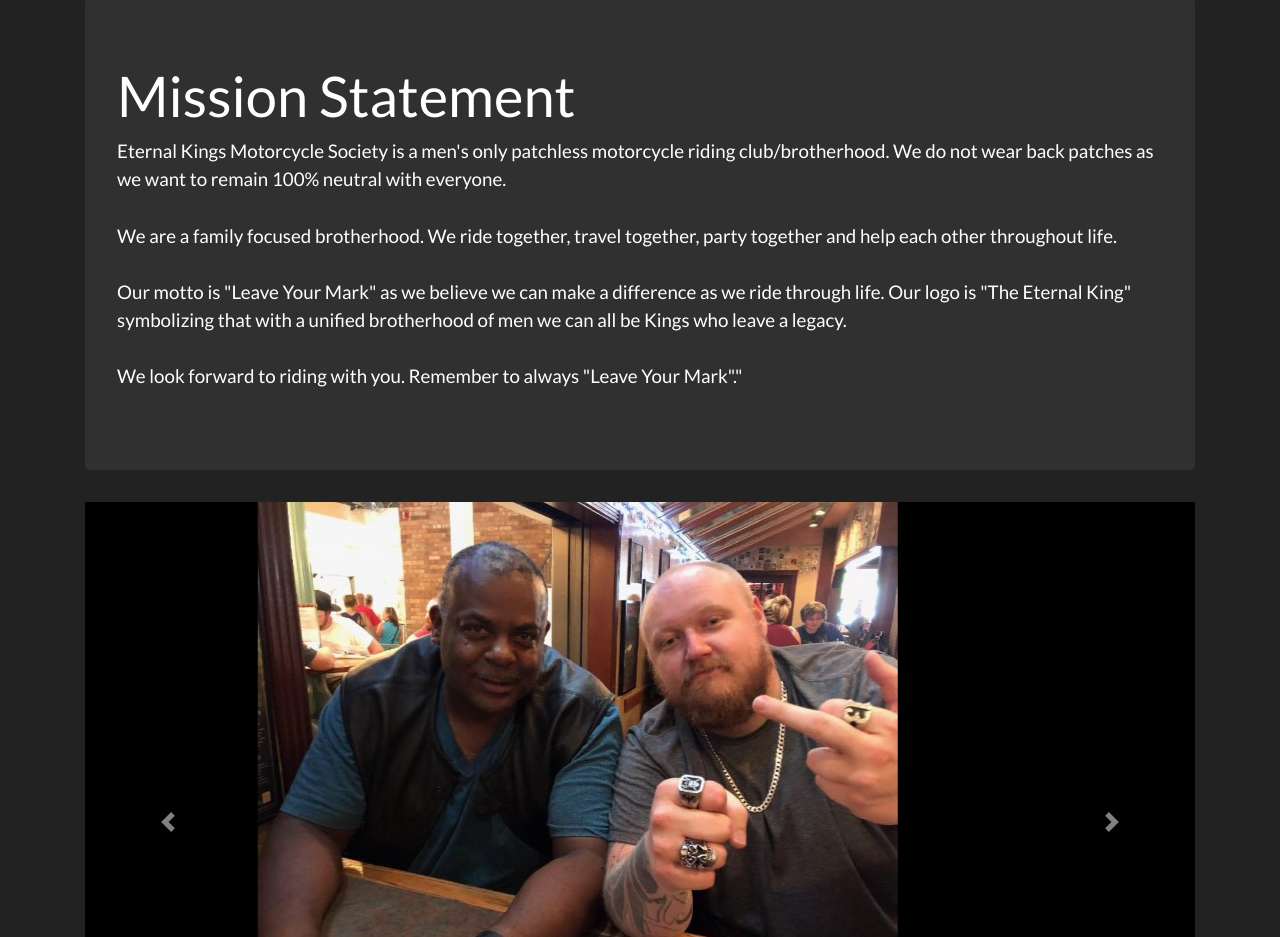
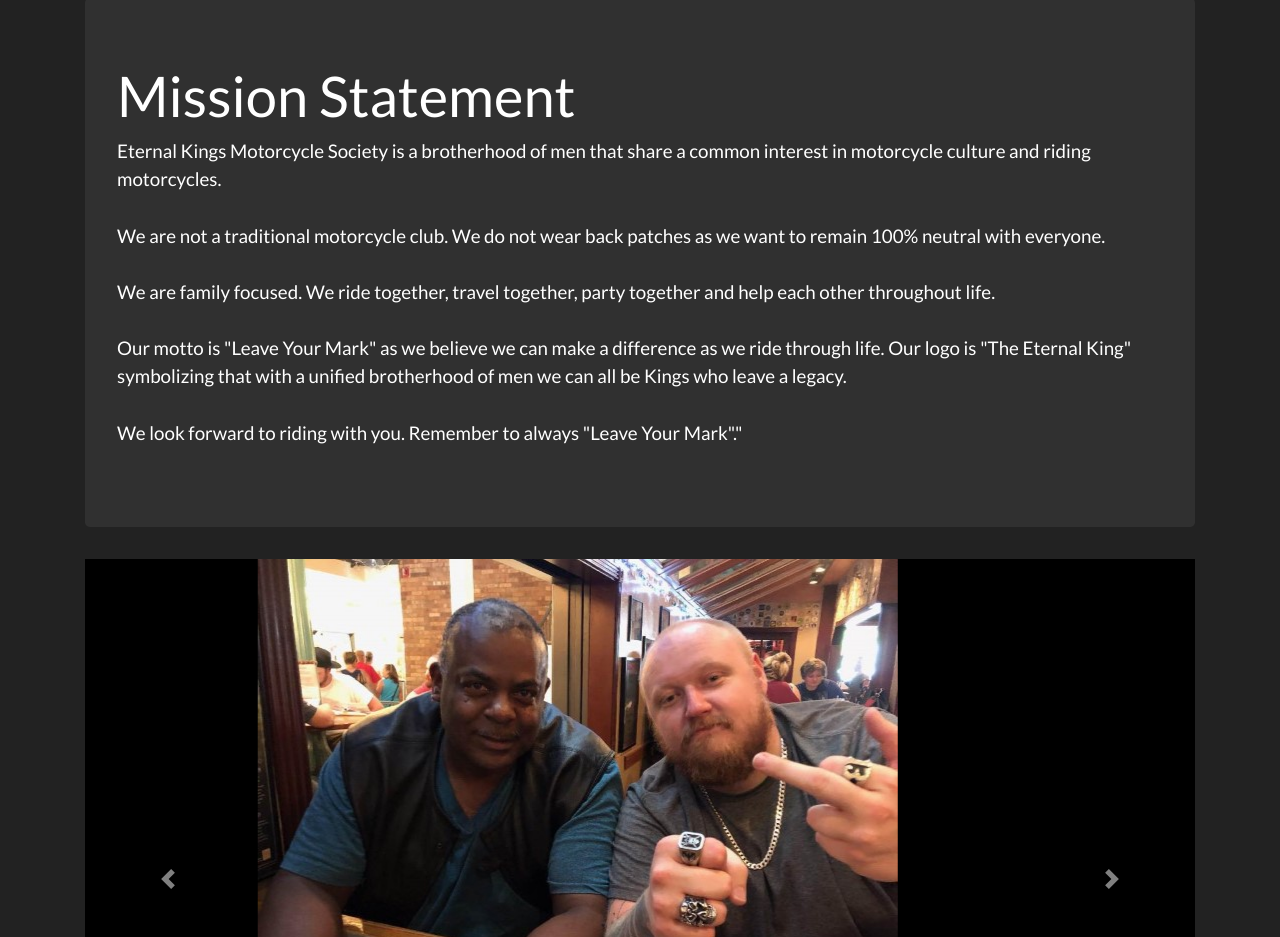
Before and after one commit to rlongio/website_eternal_kings, a React (Create React App) app: page / in a window 1280 px wide. Shown: the part 849-1786 px from the top of the page. Built offline with nearby package versions, Linux system fonts and the light colour scheme.

Commit message:
Updated mission statement

```diff
--- a/src/components/Mission.jsx
+++ b/src/components/Mission.jsx
@@ -9,19 +9,16 @@ class Mission extends React.Component {
             <div className='jumbotron'>
               <h1 className='display-4'>Mission Statement</h1>
               <p className='lead'>
-                Eternal Kings Motorcycle Society is a men's only patchless
-                motorcycle riding club/brotherhood. We do not wear back patches
-                as we want to remain 100% neutral with everyone.
+                Eternal Kings Motorcycle Society is a brotherhood of men that share a common interest in motorcycle culture and riding motorcycles.
                 <br />
                 <br />
-                We are a family focused brotherhood. We ride together, travel
-                together, party together and help each other throughout life.
+                We are not a traditional motorcycle club. We do not wear back patches as we want to remain 100% neutral with everyone.
                 <br />
                 <br />
-                Our motto is "Leave Your Mark" as we believe we can make a
-                difference as we ride through life. Our logo is "The Eternal
-                King" symbolizing that with a unified brotherhood of men we can
-                all be Kings who leave a legacy.
+                We are family focused. We ride together, travel together, party together and help each other throughout life.
+                <br />
+                <br />
+                Our motto is "Leave Your Mark" as we believe we can make a difference as we ride through life. Our logo is "The Eternal King" symbolizing that with a unified brotherhood of men we can all be Kings who leave a legacy.
                 <br />
                 <br />
                 We look forward to riding with you. Remember to always "Leave
```
